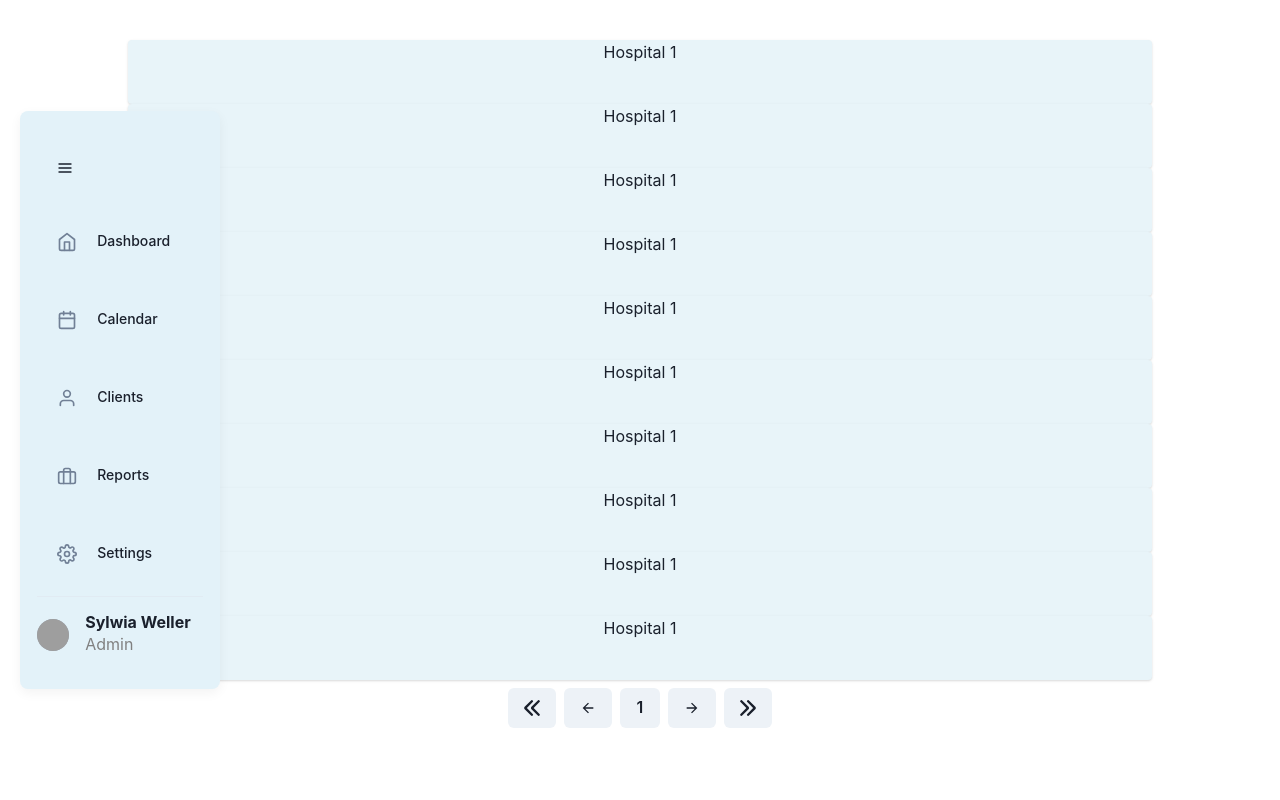
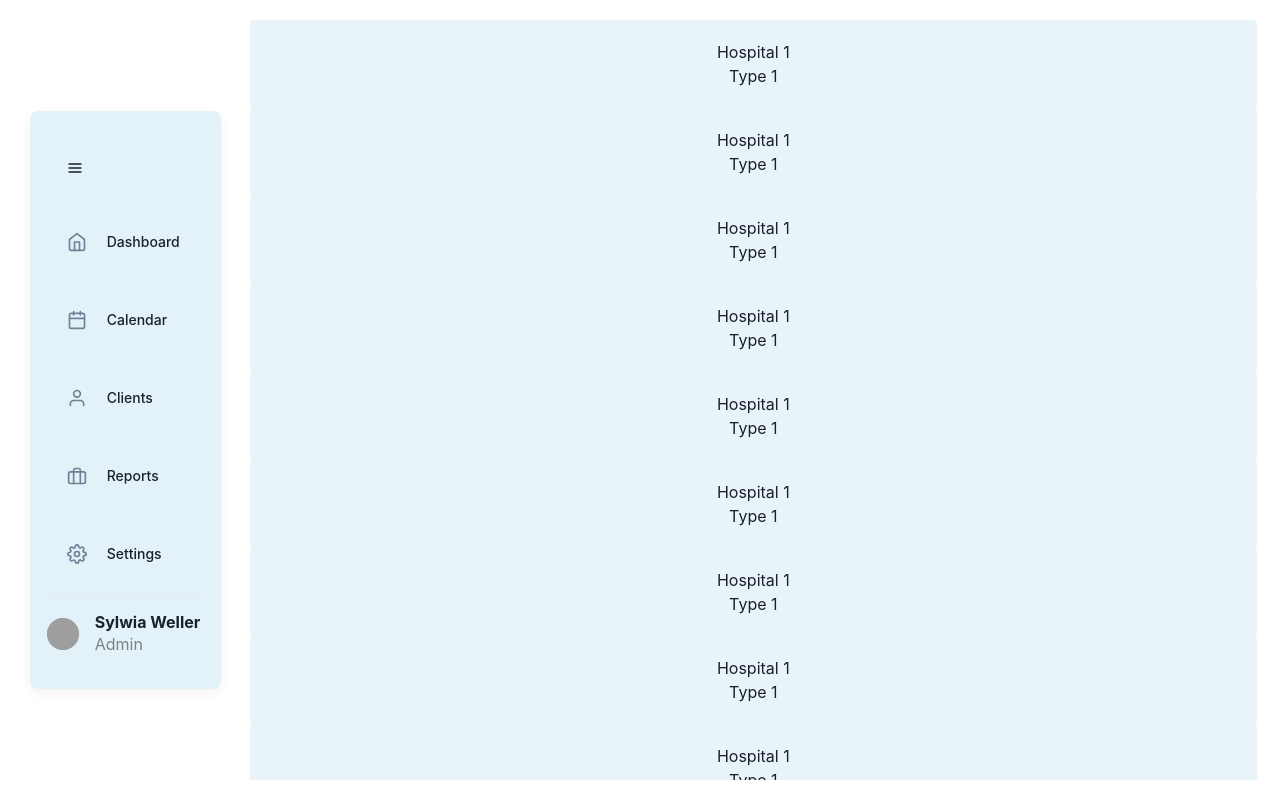
Before and after one commit to numannaeem/hospital-admin-panel, a React (Create React App) app: page / in a window 1280 px wide. Built offline with nearby package versions, Linux system fonts and the light colour scheme; grey boxes are pictures that could not be loaded.

Commit message:
Layout, paginator fix

```diff
--- a/package.json
+++ b/package.json
@@ -3,6 +3,7 @@
   "version": "0.1.0",
   "private": true,
   "dependencies": {
+    "@chakra-ui/icons": "^1.0.15",
     "@chakra-ui/react": "^1.6.8",
     "@emotion/react": "^11.4.1",
     "@emotion/styled": "^11.3.0",
--- a/src/App.js
+++ b/src/App.js
@@ -1,17 +1,17 @@
-import Sidebar from './components/Sidebar'
-import { Flex } from '@chakra-ui/layout'
-import { BrowserRouter } from 'react-router-dom'
-import PostsArea from './components/PostsArea'
+import Sidebar from "./components/Sidebar";
+import { Flex } from "@chakra-ui/layout";
+import { BrowserRouter } from "react-router-dom";
+import PostsArea from "./components/PostsArea";
 
-function App () {
+function App() {
   return (
     <BrowserRouter>
-      <Flex h='100vh' w='100vw' justify='center' flexGrow='0' flexBasis='0' align='center'>
+      <Flex p="5" h="100vh" justify="center" flexGrow="0" flexBasis="0" align="center">
         <Sidebar />
         <PostsArea />
       </Flex>
     </BrowserRouter>
-  )
+  );
 }
 
-export default App
+export default App;
--- a/src/components/Paginator.js
+++ b/src/components/Paginator.js
@@ -1,24 +1,62 @@
-import { Skeleton, Button, ButtonGroup } from '@chakra-ui/react'
+import { Skeleton, Button, ButtonGroup } from "@chakra-ui/react";
 
-import { ArrowBackIcon, ArrowForwardIcon, ArrowLeftIcon, ArrowRightIcon } from '@chakra-ui/icons'
-import { useHistory } from 'react-router-dom'
+import {
+  ArrowBackIcon,
+  ArrowForwardIcon,
+  ArrowLeftIcon,
+  ArrowRightIcon,
+} from "@chakra-ui/icons";
+import { useHistory } from "react-router-dom";
 
 const Paginator = ({ totalPages, currentPage }) => {
-  const history = useHistory()
+  const history = useHistory();
   // array frm 1 to totalPages in locations 0...totalPages-1
-  const pageNos = [...Array(totalPages + 1).keys()].slice(1, totalPages + 1)
-  const pageButtons = pageNos.map((no, index) => <Button key={index} onClick={() => { history.push(`/posts/${no}`) }}>{no}</Button>)
-  pageButtons[currentPage - 1] = <Button key={currentPage - 1} isActive>{currentPage}</Button>
+  const pageNos = [...Array(totalPages + 1).keys()].slice(1, totalPages + 1);
+  const pageButtons = pageNos.map((no, index) => (
+    <Button
+      key={index}
+      onClick={() => {
+        history.push(`/dashboard/${no}`);
+      }}
+    >
+      {no}
+    </Button>
+  ));
+  pageButtons[currentPage - 1] = (
+    <Button key={currentPage - 1} isActive>
+      {currentPage}
+    </Button>
+  );
   return (
-    <Skeleton borderRadius='base' p='2' isLoaded={totalPages}>
-      <ButtonGroup>
-        <Button disabled={currentPage === 1} onClick={() => history.push(`/posts/${1}`)}><ArrowLeftIcon /></Button>
-        <Button disabled={currentPage === 1} onClick={() => history.push(`/posts/${--currentPage}`)}><ArrowBackIcon /></Button>
+    <Skeleton borderRadius="base" p="2" isLoaded={totalPages}>
+      <ButtonGroup mb="1">
+        <Button
+          disabled={currentPage === 1}
+          onClick={() => history.push(`/dashboard/${1}`)}
+        >
+          <ArrowLeftIcon />
+        </Button>
+        <Button
+          disabled={currentPage === 1}
+          onClick={() => history.push(`/dashboard/${--currentPage}`)}
+        >
+          <ArrowBackIcon />
+        </Button>
         {pageButtons.slice(currentPage - 1, currentPage + 3)}
-        <Button disabled={currentPage === totalPages} onClick={() => history.push(`/posts/${++currentPage}`)}><ArrowForwardIcon /></Button>
-        <Button disabled={currentPage === totalPages} onClick={() => history.push(`/posts/${totalPages}`)}><ArrowRightIcon /></Button>
+        <Button
+          disabled={currentPage === totalPages}
+          onClick={() => history.push(`/dashboard/${++currentPage}`)}
+        >
+          <ArrowForwardIcon />
+        </Button>
+        <Button
+          disabled={currentPage === totalPages}
+          onClick={() => history.push(`/dashboard/${totalPages}`)}
+        >
+          <ArrowRightIcon />
+        </Button>
       </ButtonGroup>
     </Skeleton>
-  )
-}
-export default Paginator
+  );
+};
+export default Paginator;
--- a/src/components/Post.js
+++ b/src/components/Post.js
@@ -1,14 +1,20 @@
-import {
-  Flex
-} from '@chakra-ui/react'
+import { Flex } from "@chakra-ui/react";
 
 const Post = ({ id, title, type, imgUrl, tags, place, modalContent }) => {
   return (
-
-    <Flex justify='space-evenly' bg='linkedin.50' shadow='base' borderRadius='base' w='80vw' h='16'>
+    <Flex
+      justify="space-evenly"
+      bg="linkedin.50"
+      shadow="base"
+      borderRadius="base"
+      w="100%"
+      flexDir="column"
+      align="center"
+      p="5"
+    >
       <h1>{title}</h1>
+      <h6>{type.name}</h6>
     </Flex>
-
-  )
-}
-export default Post
+  );
+};
+export default Post;
--- a/src/components/PostsArea.js
+++ b/src/components/PostsArea.js
@@ -1,7 +1,7 @@
-import { useState } from 'react'
-import Post from './Post'
-import { Container } from '@chakra-ui/layout'
-import Paginator from './Paginator'
+import { useState } from "react";
+import Post from "./Post";
+import { Container } from "@chakra-ui/layout";
+import Paginator from "./Paginator";
 
 const PostsArea = ({ apiEndpoint }) => {
   const [postsData, setPostsData] = useState({
@@ -9,52 +9,62 @@ const PostsArea = ({ apiEndpoint }) => {
     next: null,
     previous: null,
     results: Array(10).fill({
-
       id: 1,
       hospital_type: {
         id: 1,
-        name: 'Type 1',
-        created_at: '2021-08-18T14:10:19.929313+05:30'
+        name: "Type 1",
+        created_at: "2021-08-18T14:10:19.929313+05:30",
       },
-      hospitaldepatments_hospitals: [
-        'D1'
-      ],
-      hospitalfacilities_hospitals: [
-        'F1'
-      ],
+      hospitaldepatments_hospitals: ["D1"],
+      hospitalfacilities_hospitals: ["F1"],
       hospitals_images: [],
       management_count: 0,
       officer_count: 0,
       doctor_count: 0,
       nurse_count: 0,
-      hospital_name: 'Hospital 1',
-      history: '',
-      about: '',
+      hospital_name: "Hospital 1",
+      history: "",
+      about: "",
       hospital_avatar: null,
-      created_at: '2021-08-18T14:11:23.797403+05:30',
+      created_at: "2021-08-18T14:11:23.797403+05:30",
       management: [],
       officer: [],
       doctor: [],
-      nurse: []
-
-    })
-  })
-  const posts = postsData.results.map((post, index) =>
+      nurse: [],
+    }),
+  });
+  const posts = postsData.results.map((post, index) => (
     <Post
-      key={index} id={post.id} title={post.hospital_name}
-      imgUrl={post.hospital_avatar} dept={post.hospitaldepatments_hospitals} fect={post.hospitalfacilities_hospitals}
-      type={post.hospital_type} tags={post.tags} place={null}
+      key={index}
+      id={post.id}
+      title={post.hospital_name}
+      imgUrl={post.hospital_avatar}
+      dept={post.hospitaldepatments_hospitals}
+      fect={post.hospitalfacilities_hospitals}
+      type={post.hospital_type}
+      tags={post.tags}
+      place={null}
       modalContent={null}
-    />)
+    />
+  ));
 
   return (
     <>
-      <Container centerContent h='90vh' bg='white'>
+      <Container
+        px="1"
+        ml="4"
+        flexGrow={1}
+        centerContent
+        maxW="100%"
+        h="100%"
+        overflow="auto"
+        bg="white"
+      >
         {posts}
         <Paginator totalPages={postsData.count} currentPage={postsData.next - 1} />
       </Container>
     </>
-  )
-}
+  );
+};
 
-export default PostsArea
+export default PostsArea;
--- a/src/components/Sidebar.js
+++ b/src/components/Sidebar.js
@@ -1,106 +1,106 @@
-import React, { useState } from 'react'
-import { Flex, Text, IconButton, Divider, Avatar, Heading, Tag } from '@chakra-ui/react'
+import React, { useState } from "react";
+import { Flex, Text, IconButton, Divider, Avatar, Heading, Tag } from "@chakra-ui/react";
 import {
   FiMenu,
   FiHome,
   FiCalendar,
   FiUser,
   FiBriefcase,
-  FiSettings
-} from 'react-icons/fi'
-import NavItem from '../components/NavItem'
-import { useLocation } from 'react-router'
+  FiSettings,
+} from "react-icons/fi";
+import NavItem from "../components/NavItem";
+import { useLocation } from "react-router";
 
-export default function Sidebar () {
-  const location = useLocation()
-  const isActive = (routeName) => routeName === location.pathname
-  const [navSize, changeNavSize] = useState('large')
+export default function Sidebar() {
+  const location = useLocation();
+  const isActive = (routeName) => routeName === location.pathname.split("/")[1]; //split to work with pagination
+  const [navSize, changeNavSize] = useState("large");
   return (
     <Flex
-      pos='absolute'
-      left='5'
-      my='2.5vh'
-      p='2'
-      zIndex='sticky'
-      backgroundColor='telegram.50'
-      boxShadow='0 4px 12px 0 rgba(0, 0, 0, 0.05)'
-      borderRadius='lg'
-      w={navSize === 'small' ? '75px' : '200px'}
-      transition='all'
-      transitionDuration='0.2s'
-      flexDir='column'
-      justifyContent='space-between'
+      left="5"
+      m="2.5"
+      p="2"
+      pos="sticky"
+      zIndex="sticky"
+      backgroundColor="telegram.50"
+      boxShadow="0 4px 12px 0 rgba(0, 0, 0, 0.05)"
+      borderRadius="lg"
+      w={navSize === "small" ? "75px" : "230px"}
+      transition="all"
+      transitionDuration="0.2s"
+      flexDir="column"
+      justifyContent="space-between"
     >
       <Flex
-        p='5%'
-        flexDir='column'
-        w='100%'
-        alignItems={navSize === 'small' ? 'center' : 'flex-start'}
-        as='nav'
+        p="5%"
+        flexDir="column"
+        w="100%"
+        alignItems={navSize === "small" ? "center" : "flex-start"}
+        as="nav"
       >
-        <Tag background='transparent'>
+        <Tag background="transparent">
           <IconButton
-            background='none'
+            background="none"
             mt={5}
-            _hover={{ background: 'none' }}
+            _hover={{ background: "none" }}
             icon={<FiMenu />}
             onClick={() => {
-              if (navSize === 'small') changeNavSize('large')
-              else changeNavSize('small')
+              if (navSize === "small") changeNavSize("large");
+              else changeNavSize("small");
             }}
           />
         </Tag>
         <NavItem
           navSize={navSize}
           icon={FiHome}
-          title='Dashboard'
-          description='This is the description for the dashboard.'
-          active={isActive('/dashboard')}
+          title="Dashboard"
+          description="This is the description for the dashboard."
+          active={isActive("dashboard")}
         />
         <NavItem
           navSize={navSize}
           icon={FiCalendar}
-          title='Calendar'
-          active={isActive('/calendar')}
+          title="Calendar"
+          active={isActive("calendar")}
         />
         <NavItem
           navSize={navSize}
           icon={FiUser}
-          title='Clients'
-          active={isActive('/clients')}
+          title="Clients"
+          active={isActive("clients")}
         />
         <NavItem
           navSize={navSize}
           icon={FiBriefcase}
-          title='Reports'
-          active={isActive('/reports')}
+          title="Reports"
+          active={isActive("reports")}
         />
         <NavItem
           navSize={navSize}
           icon={FiSettings}
-          title='Settings'
-          active={isActive('/settings')}
+          title="Settings"
+          active={isActive("settings")}
         />
       </Flex>
 
       <Flex
-        p='5%'
-        flexDir='column'
-        w='100%'
-        alignItems={navSize === 'small' ? 'center' : 'flex-start'}
+        p="5%"
+        flexDir="column"
+        w="100%"
+        alignItems={navSize === "small" ? "center" : "flex-start"}
         mb={4}
       >
-        <Divider display={navSize === 'small' ? 'none' : 'flex'} />
-        <Flex mt={4} align='center'>
-          <Avatar size='sm' src='avatar-1.jpg' />
-          <Flex flexDir='column' ml={4} display={navSize === 'small' ? 'none' : 'flex'}>
-            <Heading as='h3' size='sm'>
+        <Divider display={navSize === "small" ? "none" : "flex"} />
+        <Flex mt={4} align="center">
+          <Avatar size="sm" src="avatar-1.jpg" />
+          <Flex flexDir="column" ml={4} display={navSize === "small" ? "none" : "flex"}>
+            <Heading as="h3" size="sm">
               Sylwia Weller
             </Heading>
-            <Text color='gray'>Admin</Text>
+            <Text color="gray">Admin</Text>
           </Flex>
         </Flex>
       </Flex>
     </Flex>
-  )
+  );
 }
--- a/src/index.css
+++ b/src/index.css
@@ -1,13 +1,33 @@
 body {
   margin: 0;
-  font-family: -apple-system, BlinkMacSystemFont, 'Segoe UI', 'Roboto', 'Oxygen',
-    'Ubuntu', 'Cantarell', 'Fira Sans', 'Droid Sans', 'Helvetica Neue',
-    sans-serif;
+  font-family: -apple-system, BlinkMacSystemFont, "Segoe UI", "Roboto", "Oxygen", "Ubuntu",
+    "Cantarell", "Fira Sans", "Droid Sans", "Helvetica Neue", sans-serif;
   -webkit-font-smoothing: antialiased;
   -moz-osx-font-smoothing: grayscale;
 }
 
 code {
-  font-family: source-code-pro, Menlo, Monaco, Consolas, 'Courier New',
-    monospace;
+  font-family: source-code-pro, Menlo, Monaco, Consolas, "Courier New", monospace;
 }
+
+::-webkit-scrollbar {
+  width: 0.5vw;
+  height: 1.25vh;
+}
+
+/* Track */
+::-webkit-scrollbar-track {
+  background: rgba(0, 0, 0, 0.055);
+  border-radius: 5px;
+}
+
+/* Handle */
+::-webkit-scrollbar-thumb {
+  background: rgba(136, 136, 136, 0.5);
+  border-radius: 5px;
+}
+
+::-webkit-scrollbar-thumb:hover {
+  background: rgba(136, 136, 136, 0.8);
+  border-radius: 5px;
+}
```
